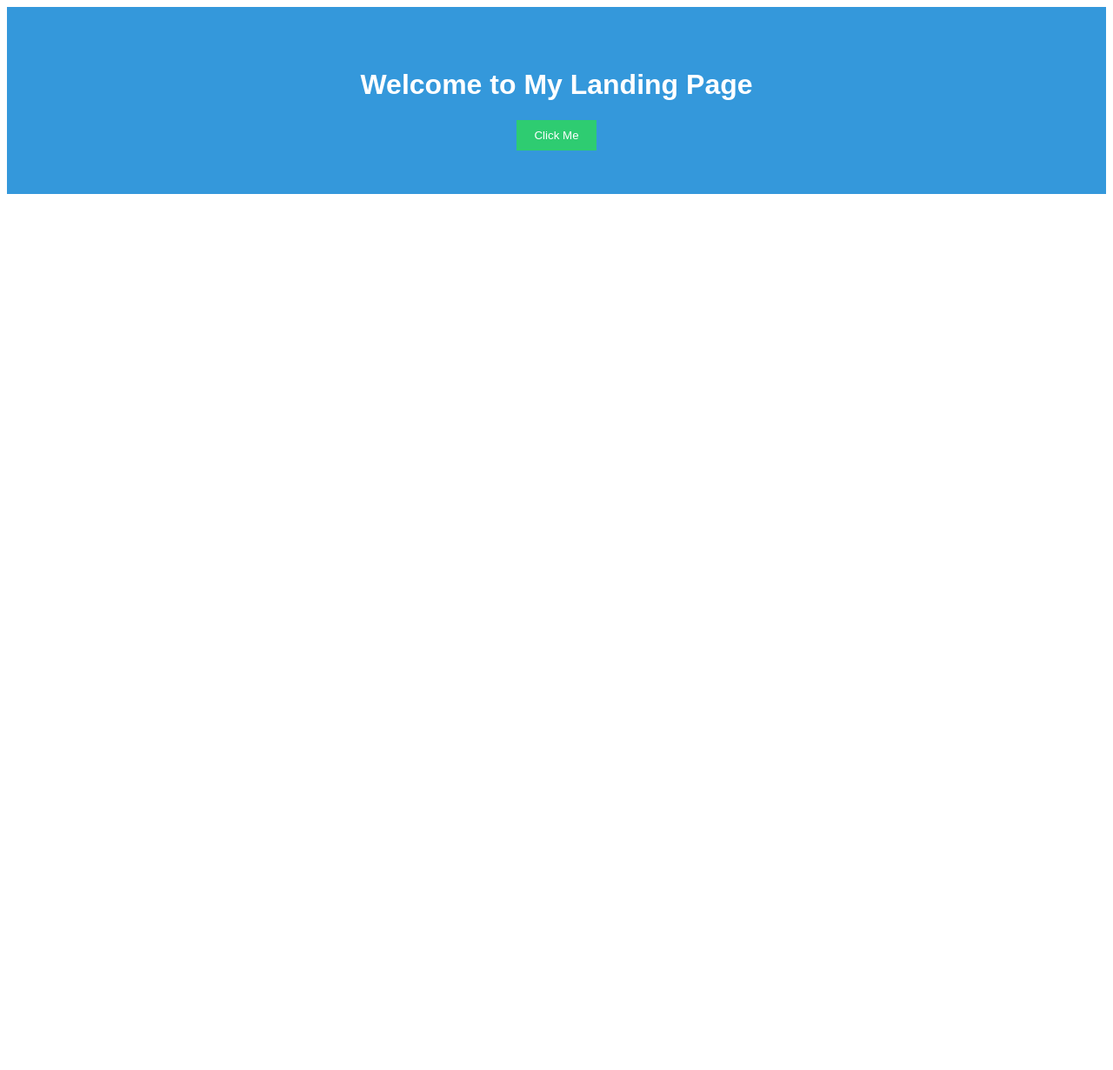
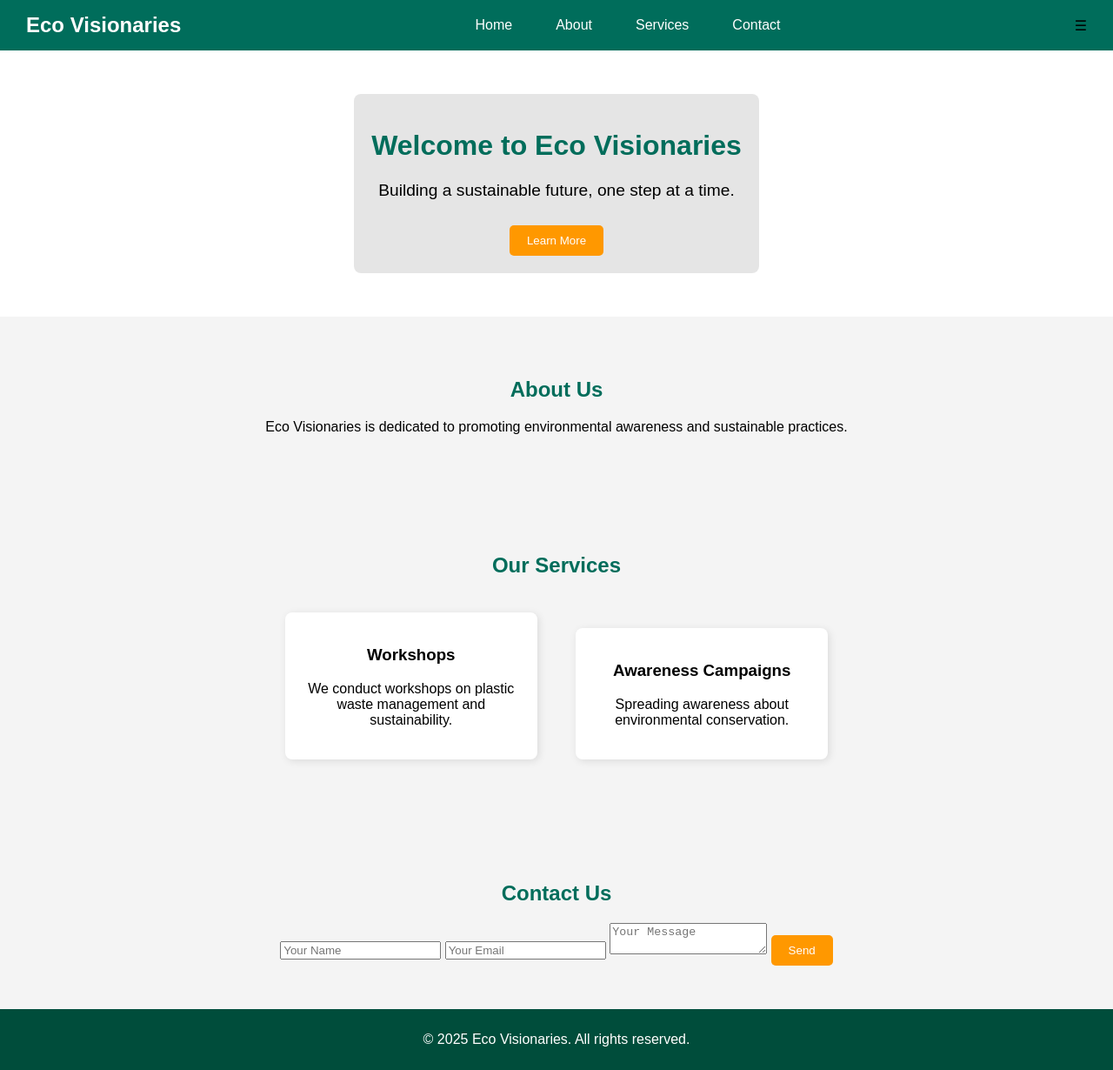
Before and after one commit to KammarapalliMeghana/PRODIGY_WD_01, a plain HTML site: page index.html in a window 1280 px wide. Shown: the whole page at 87% size. Before the commit the page ends 800 px from the top, so only its background shows below. Drawn offline with Linux system fonts and the light colour scheme.

Commit message:
added some css

```diff
--- a/index.html
+++ b/index.html
@@ -3,15 +3,60 @@
 <head>
     <meta charset="UTF-8">
     <meta name="viewport" content="width=device-width, initial-scale=1.0">
-    <title>Landing Page</title>
+    <title>Landing Page - Eco Visionaries</title>
     <link rel="stylesheet" href="styles.css">
 </head>
 <body>
 
-    <header>
-        <h1>Welcome to My Landing Page</h1>
-        <button id="clickButton">Click Me</button>
+    <nav>
+        <div class="logo">Eco Visionaries</div>
+        <ul class="nav-links">
+            <li><a href="#home">Home</a></li>
+            <li><a href="#about">About</a></li>
+            <li><a href="#services">Services</a></li>
+            <li><a href="#contact">Contact</a></li>
+        </ul>
+        <div class="menu-toggle">&#9776;</div> <!-- Hamburger Menu -->
+    </nav>
+
+    <header id="home">
+        <div class="content">
+            <h1>Welcome to Eco Visionaries</h1>
+            <p>Building a sustainable future, one step at a time.</p>
+            <button id="learnMore">Learn More</button>
+        </div>
     </header>
+
+    <section id="about">
+        <h2>About Us</h2>
+        <p>Eco Visionaries is dedicated to promoting environmental awareness and sustainable practices.</p>
+    </section>
+
+    <section id="services">
+        <h2>Our Services</h2>
+        <div class="service-box">
+            <h3>Workshops</h3>
+            <p>We conduct workshops on plastic waste management and sustainability.</p>
+        </div>
+        <div class="service-box">
+            <h3>Awareness Campaigns</h3>
+            <p>Spreading awareness about environmental conservation.</p>
+        </div>
+    </section>
+
+    <section id="contact">
+        <h2>Contact Us</h2>
+        <form id="contactForm">
+            <input type="text" placeholder="Your Name" required>
+            <input type="email" placeholder="Your Email" required>
+            <textarea placeholder="Your Message" required></textarea>
+            <button type="submit">Send</button>
+        </form>
+    </section>
+
+    <footer>
+        <p>&copy; 2025 Eco Visionaries. All rights reserved.</p>
+    </footer>
 
     <script src="script.js"></script>
 
--- a/script.js
+++ b/script.js
@@ -1,3 +1,19 @@
-document.getElementById("clickButton").addEventListener("click", function() {
-    alert("Button Clicked!");
+// Smooth scroll when clicking "Learn More" button
+document.getElementById("learnMore").addEventListener("click", function() {
+    document.getElementById("about").scrollIntoView({ behavior: "smooth" });
 });
+
+// Responsive Navigation Menu
+const menuToggle = document.querySelector(".menu-toggle");
+const navLinks = document.querySelector(".nav-links");
+
+menuToggle.addEventListener("click", () => {
+    navLinks.classList.toggle("show");
+});
+
+// Contact Form Submission
+document.getElementById("contactForm").addEventListener("submit", function(event) {
+    event.preventDefault();
+    alert("Thank you! Your message has been sent.");
+    this.reset();
+});
--- a/styles.css
+++ b/styles.css
@@ -1,18 +1,137 @@
+/* General Styles */
 body {
     font-family: Arial, sans-serif;
+    margin: 0;
+    padding: 0;
+    background-color: #f4f4f4;
+}
+
+/* Navbar Styles */
+nav {
+    display: flex;
+    justify-content: space-between;
+    align-items: center;
+    background-color: #006d5b;
+    padding: 15px 30px;
+}
+
+.logo {
+    color: white;
+    font-size: 1.5rem;
+    font-weight: bold;
+}
+
+nav ul {
+    display: flex;
+    gap: 20px;
+    list-style: none;
+    margin: 0;
+    padding: 0;
+}
+
+nav ul li {
+    display: inline;
+}
+
+nav ul li a {
+    text-decoration: none;
+    color: white;
+    font-size: 1rem;
+    padding: 10px 15px;
+    white-space: nowrap;
+}
+
+nav ul li a:hover {
+    background-color: #004d3b;
+    border-radius: 5px;
+}
+
+/* Hero Section */
+header {
+    text-align: center;
+    padding: 50px;
+    background-color: #ffffff;
+}
+
+header .content {
+    background-color: rgba(0, 0, 0, 0.1);
+    padding: 20px;
+    border-radius: 8px;
+    display: inline-block;
+}
+
+header h1 {
+    font-size: 2rem;
+    color: #006d5b;
+}
+
+header p {
+    font-size: 1.2rem;
+}
+
+button {
+    background-color: #ff9800;
+    color: white;
+    padding: 10px 20px;
+    border: none;
+    cursor: pointer;
+    border-radius: 5px;
+    margin-top: 10px;
+}
+
+button:hover {
+    background-color: #e68900;
+}
+
+/* Sections */
+section {
+    padding: 50px;
     text-align: center;
 }
 
-header {
-    padding: 50px;
-    background: #3498db;
+.service-box {
+    background-color: white;
+    padding: 20px;
+    margin: 20px;
+    display: inline-block;
+    width: 250px;
+    border-radius: 8px;
+    box-shadow: 2px 2px 10px rgba(0, 0, 0, 0.1);
+}
+
+h2 {
+    color: #006d5b;
+}
+
+/* Footer */
+footer {
+    text-align: center;
+    padding: 10px;
+    background-color: #004d3b;
     color: white;
 }
 
-button {
-    padding: 10px 20px;
-    border: none;
-    background: #2ecc71;
-    color: white;
-    cursor: pointer;
+/* Responsive Design */
+@media (max-width: 768px) {
+    nav {
+        flex-direction: column;
+        text-align: center;
+    }
+
+    nav ul {
+        flex-direction: column;
+        gap: 10px;
+    }
+
+    nav ul li {
+        display: block;
+    }
+
+    header {
+        padding: 30px;
+    }
+
+    button {
+        padding: 8px 16px;
+    }
 }
```
